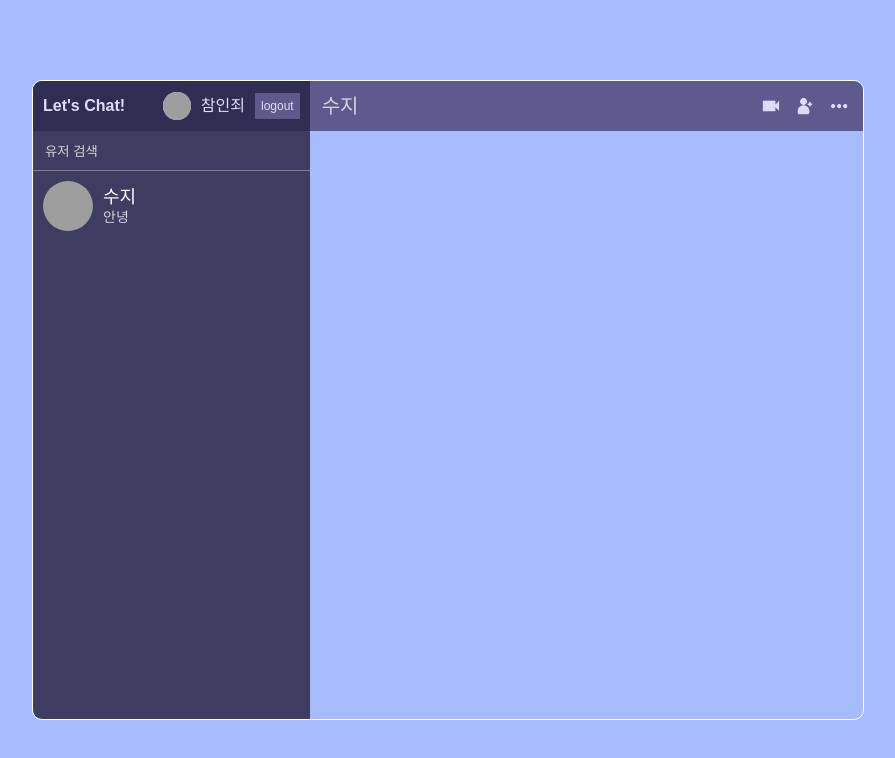
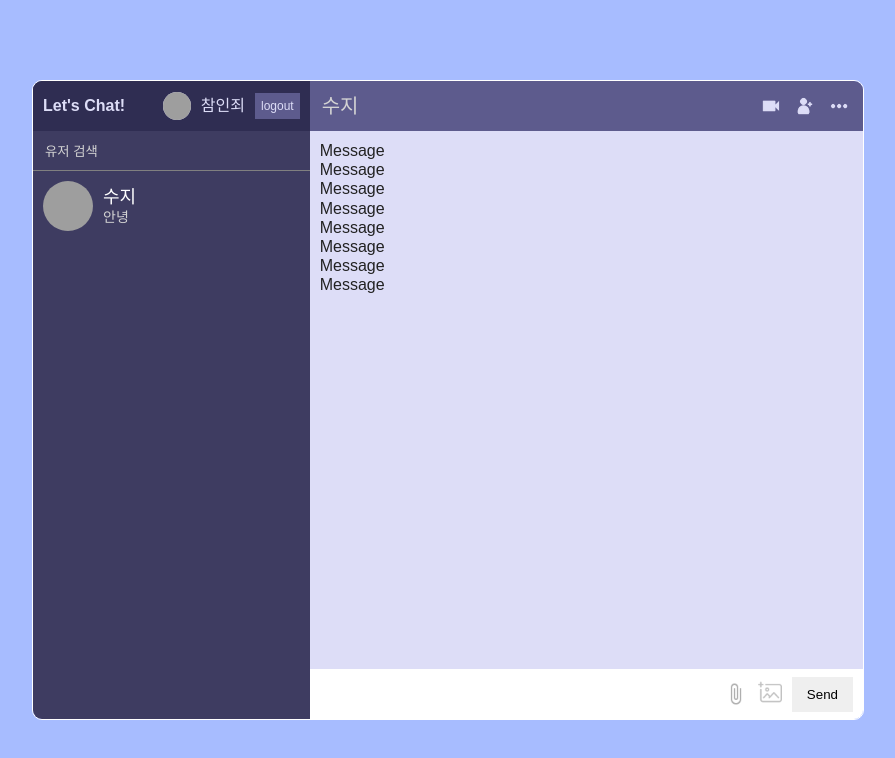
Before and after one commit to letminjae/Chat_App, a React (Create React App) app: page / in a window 1280 px wide. Shown: the top 758 px of the page, without its empty margins (192-1087 px from the left). Built offline with nearby package versions, Linux system fonts and the light colour scheme; grey boxes are pictures that could not be loaded.

Commit message:
ADD: Input Component

```diff
--- a/src/components/Header.tsx
+++ b/src/components/Header.tsx
@@ -3,6 +3,8 @@ import styled from 'styled-components'
 import Cam from '../image/cam.png'
 import Add from '../image/add.png'
 import More from '../image/more.png'
+import Messages from './Messages'
+import Input from './Input'
 
 const Main = styled.div`
   flex: 2;
@@ -43,6 +45,10 @@ function Header() {
           <img src={More} alt='More' />
         </ChatIcons>
       </ChatInfo>
+
+      <Messages />
+
+      <Input />
     </Main>
   )
 }
--- a/src/components/Input.tsx
+++ b/src/components/Input.tsx
@@ -1,8 +1,55 @@
 import React from 'react'
+import styled from 'styled-components'
+import Img from '../image/img.png'
+import Attach from '../image/attach.png'
+
+const Main = styled.div`
+  height: 50px;
+  background-color: #fff;
+  padding: 10px;
+  display: flex;
+  align-items: center;
+  justify-content: space-between;
+
+  input {
+    width: 100%;
+    border: none;
+    outline: none;
+    color: #2f2d52;
+    font-size: 18px;
+  }
+`
+
+const Send = styled.div`
+  display: flex;
+  align-items: center;
+  gap: 10px;
+
+  img {
+    height: 24px;
+    cursor: pointer;
+  }
+
+  button {
+    border: none;
+    padding: 10px 15px;
+    cursor: pointer;
+  }
+`
 
 function Input() {
   return (
-    <div>Input</div>
+    <Main>
+      <input type="text" autoFocus={true} />
+      <Send>
+        <img src={Attach} alt='Attach' />
+        <input type="file" style={{display:"none"}} id='file' />
+        <label htmlFor='file'>
+          <img src={Img} alt='Img' />
+        </label>
+        <button>Send</button>
+      </Send>
+    </Main>
   )
 }
 
--- /dev/null
+++ b/src/components/Messages.tsx
@@ -0,0 +1,26 @@
+import React from "react";
+import styled from "styled-components";
+import Message from "./Message";
+
+const Main = styled.div`
+  background-color: #ddddf7;
+  padding: 10px;
+  height: calc(100% - 50px - 50px);
+`
+
+function Messages() {
+  return (
+    <Main>
+      <Message />
+      <Message />
+      <Message />
+      <Message />
+      <Message />
+      <Message />
+      <Message />
+      <Message />
+    </Main>
+  );
+}
+
+export default Messages;
```
